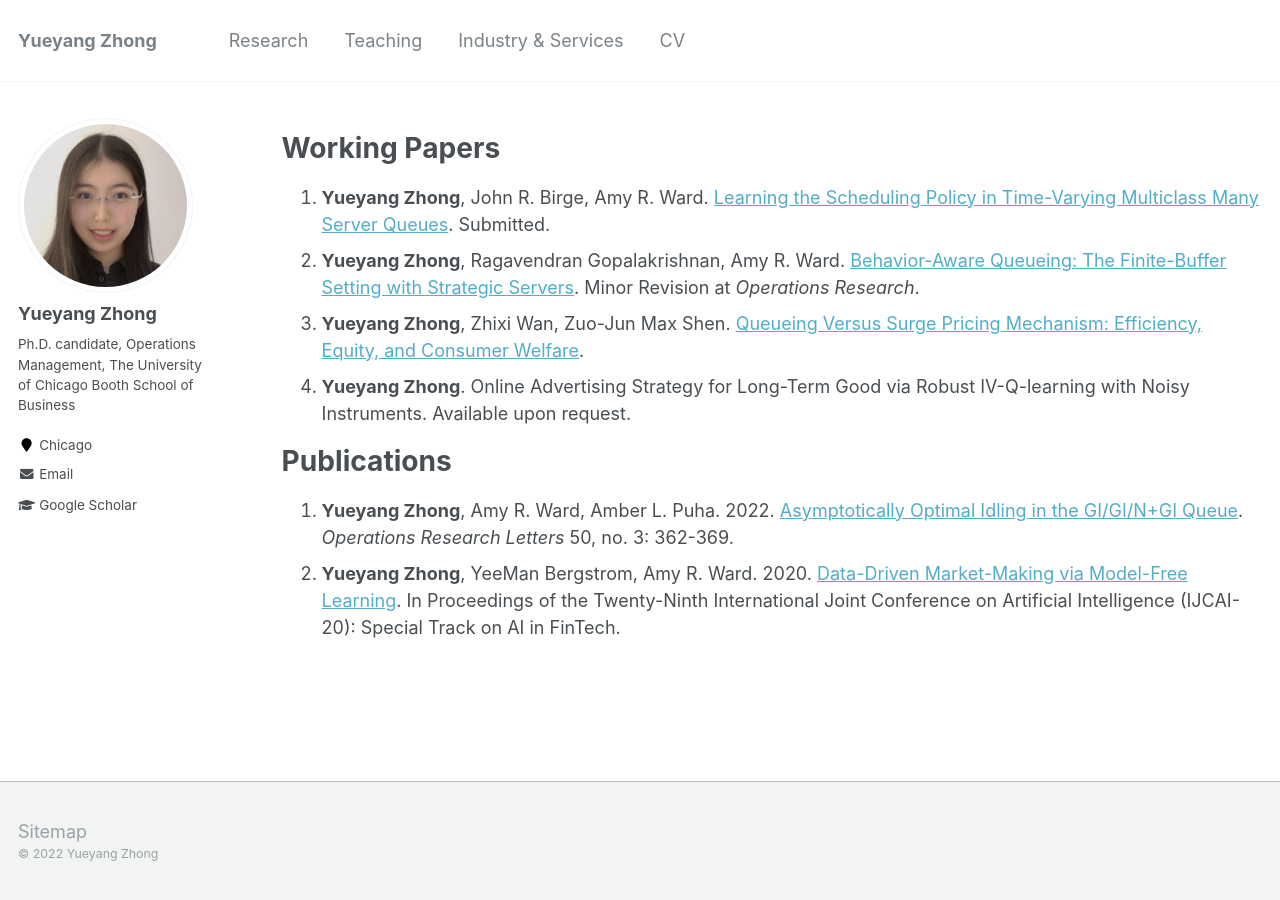
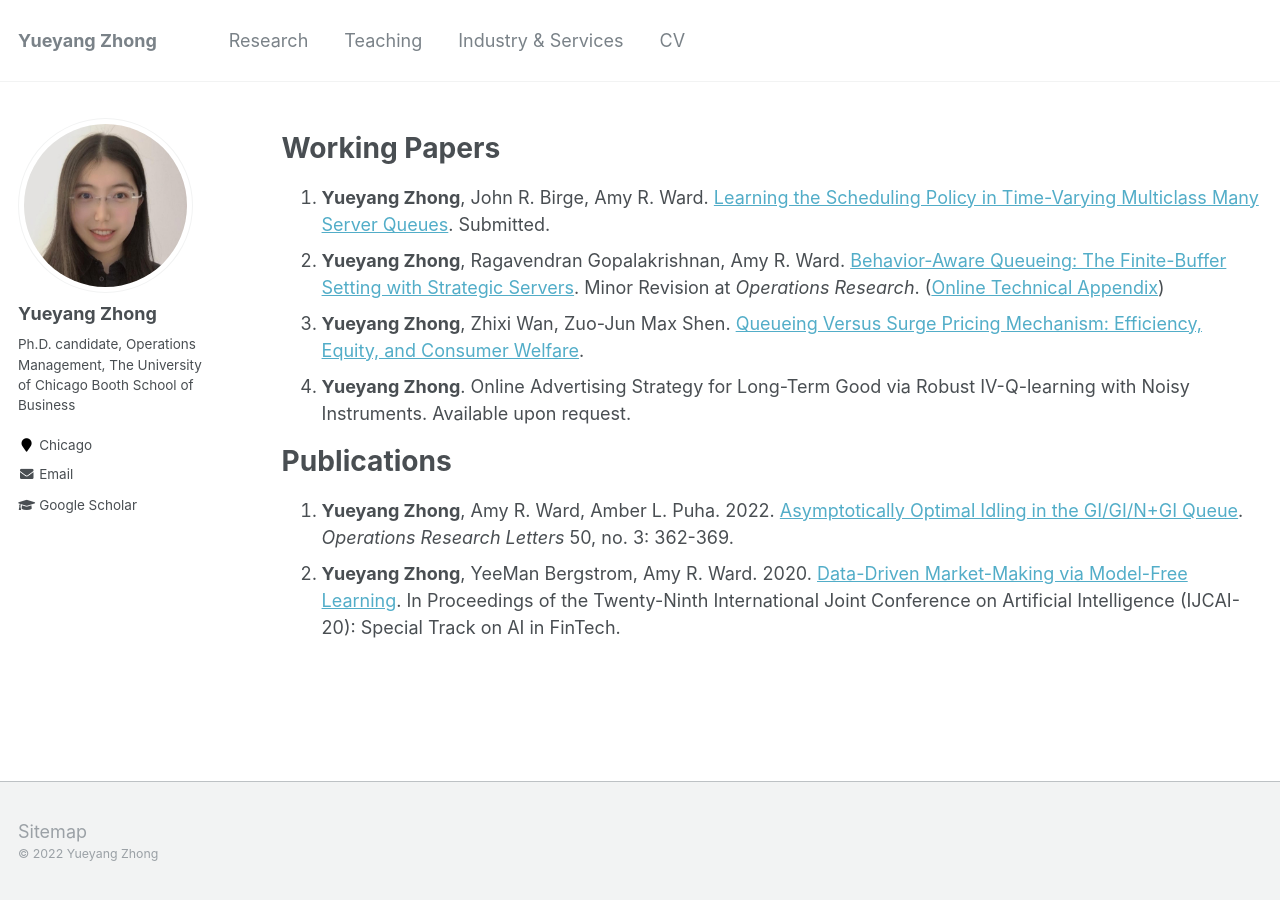
Before and after one commit to alicemengqi/site, a Jekyll site: the page built from _pages/publications.md, in a window 1280 px wide. Built offline with Jekyll 4.4.1, drawn with Linux system fonts in a browser that asks for light colours.

Commit message:
Update publications.md

```diff
--- a/_pages/publications.md
+++ b/_pages/publications.md
@@ -8,7 +8,7 @@
 
 # Working Papers
 1. **Yueyang Zhong**, John R. Birge, Amy R. Ward. [Learning the Scheduling Policy in Time-Varying Multiclass Many Server Queues](https://papers.ssrn.com/sol3/papers.cfm?abstract_id=4090021). Submitted.
-2. **Yueyang Zhong**, Ragavendran Gopalakrishnan, Amy R. Ward. [Behavior-Aware Queueing: The Finite-Buffer Setting with Strategic Servers](https://papers.ssrn.com/sol3/papers.cfm?abstract_id=3633435). Minor Revision at *Operations Research*.
+2. **Yueyang Zhong**, Ragavendran Gopalakrishnan, Amy R. Ward. [Behavior-Aware Queueing: The Finite-Buffer Setting with Strategic Servers](https://papers.ssrn.com/sol3/papers.cfm?abstract_id=3633435). Minor Revision at *Operations Research*. ([Online Technical Appendix](https://yzhong0.github.io/yueyangzhong/files/finitebuffer_strategicserver_technical_file.pdf))
 3. **Yueyang Zhong**, Zhixi Wan, Zuo-Jun Max Shen. [Queueing Versus Surge Pricing Mechanism: Efficiency, Equity, and Consumer Welfare](https://papers.ssrn.com/sol3/papers.cfm?abstract_id=3699134).
 4. **Yueyang Zhong**. Online Advertising Strategy for Long-Term Good via Robust IV-Q-learning with Noisy Instruments. Available upon request.
 
```
